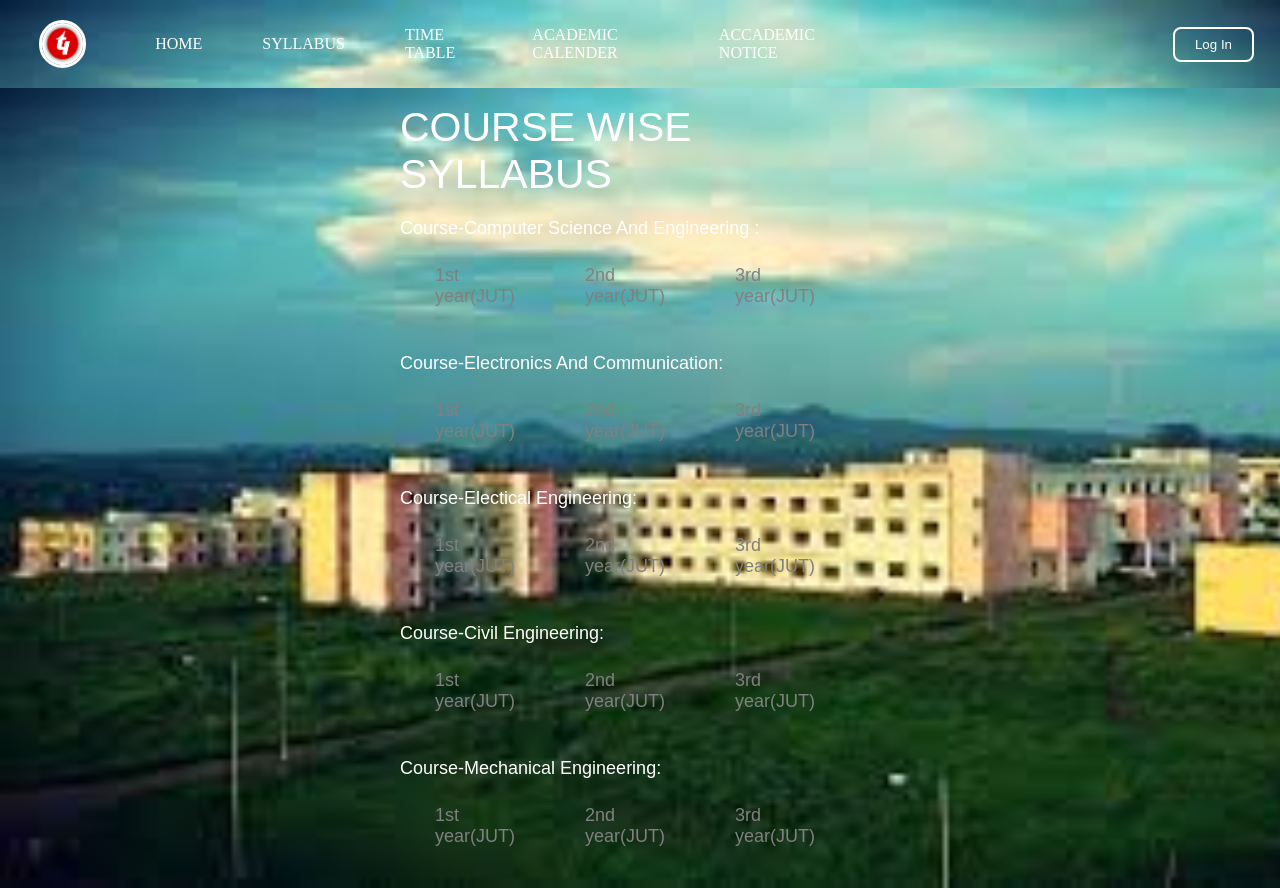
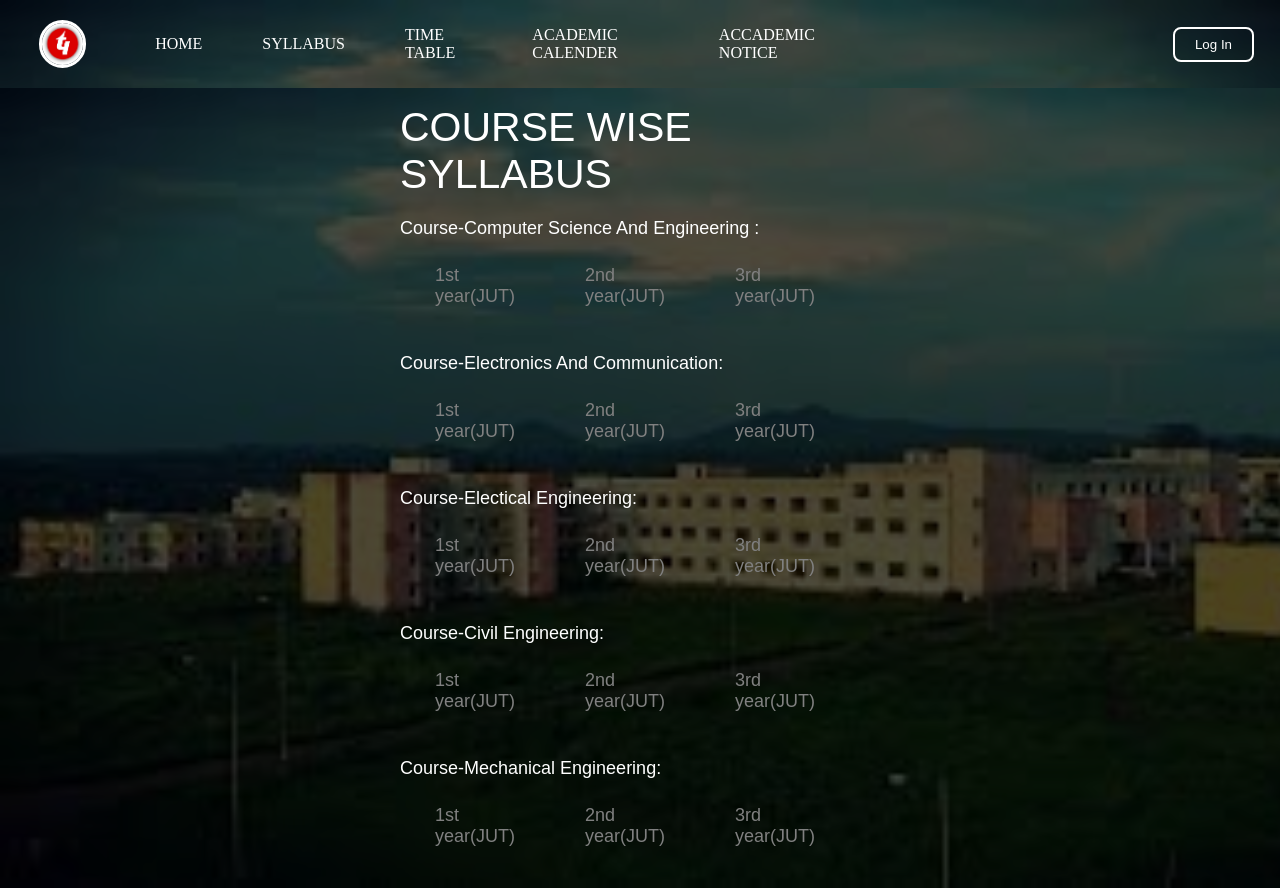
Before and after one commit to Mritunjay800/DecStatic, a PHP site: page /Syllabus.html in a window 1280 px wide. Run offline with PHP 8.4, Linux system fonts and the light colour scheme.

Commit message:
Update Syllabus.css

```diff
--- a/Syllabus.css
+++ b/Syllabus.css
@@ -50,8 +50,8 @@
 }
 
 .background{
-	background-image:url('bground.JPG');
-	backgrounf-color:rgba(0,0,0,0.7);
+	background-image:url('bground.jpg');
+	background-color: rgba(0,0,0,0.7);
 	background-size: cover;
 	background-blend-mode: darken;
 }
```
